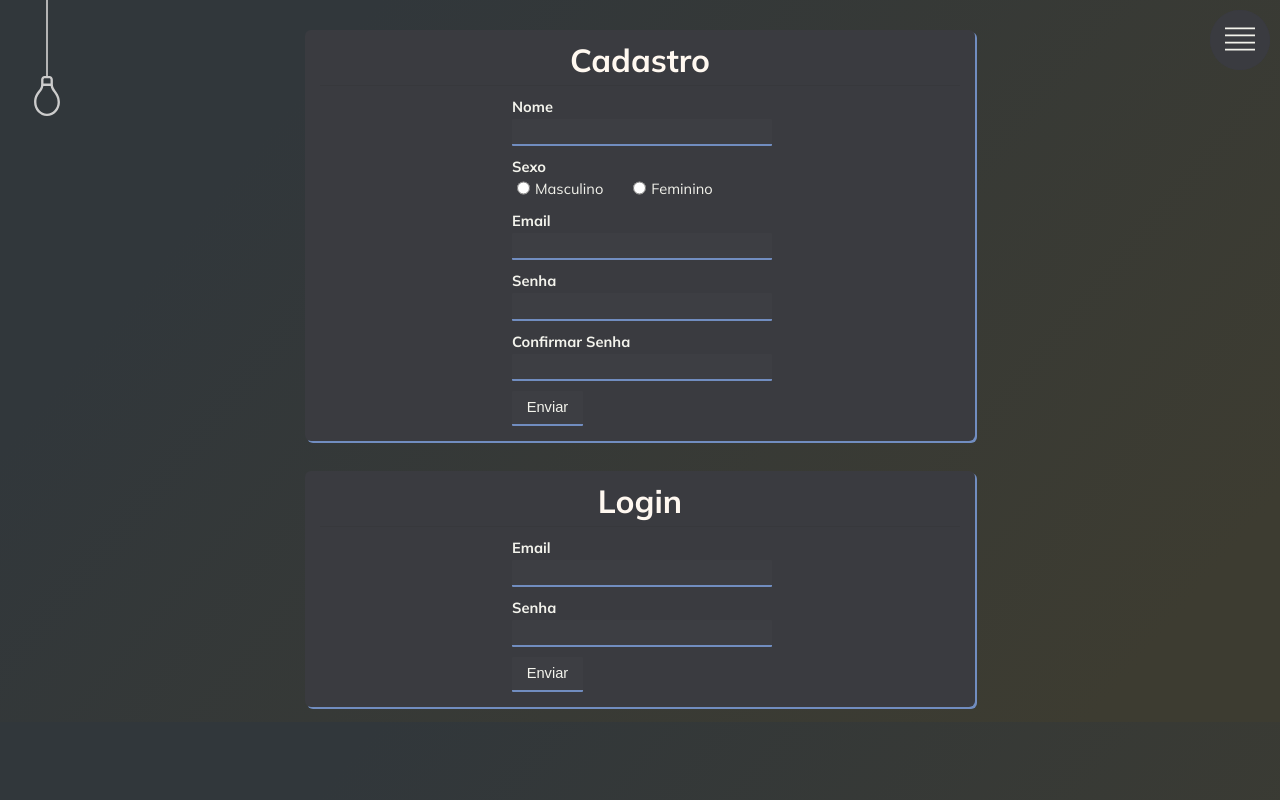
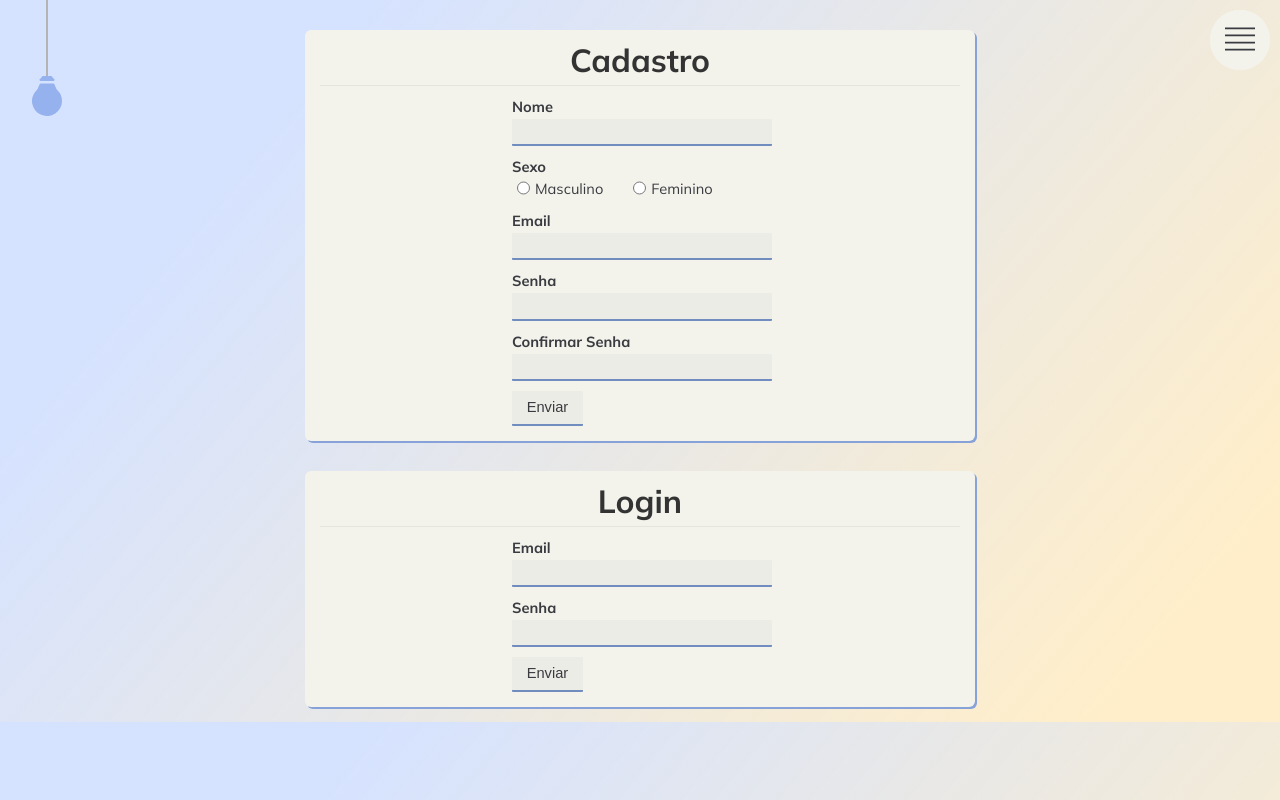
Before and after one commit to CaduVarela/CadastroReact, a React (Create React App) app in the folder cadastro/: page / in a window 1280 px wide. Built offline with nearby package versions, Linux system fonts and the light colour scheme.

Commit message:
Trocador de Temas (quase) Funcionando

```diff
--- a/cadastro/src/App.js
+++ b/cadastro/src/App.js
@@ -8,11 +8,25 @@ import ThemeSwitcher from './components/ThemeSwitcher';
 
 function App() {
 
-  const [theme, setTheme] = useState('dark');
+  const [theme, setTheme] = useState('light');
 
   useEffect(() => {
     document.body.classList.add(theme);
   });
+
+  function handleThemeSwitch()  {
+
+    if (theme === 'light') {
+      setTheme('dark');
+      document.body.classList.remove('light');
+      document.body.classList.remove('dark');
+    }
+    else {
+      setTheme('light');
+      document.body.classList.remove('dark');
+      document.body.classList.remove('light');
+    }
+  }
 
   return (
     <div className='app'>
@@ -27,7 +41,7 @@ function App() {
           <button>Login</button>
         </li>
       </DropdownMenu>
-      <ThemeSwitcher/>
+      <ThemeSwitcher theme={theme} onClick={handleThemeSwitch}/>
 
       <SignupScreen/>
       <LoginScreen/>
--- a/cadastro/src/components/ThemeSwitcher.css
+++ b/cadastro/src/components/ThemeSwitcher.css
@@ -1,4 +1,5 @@
 @charset "utf8";
+@import url("../index.css");
 
 #theme-switcher {
     position: fixed;
@@ -27,11 +28,12 @@
 }
 
 .light #theme-switcher svg {
-    filter: hue-rotate(180deg) grayscale(0) invert(0) brightness(1) contrast(1);
+    color: var(--detail);
+    filter: brightness(1.1);
 }
 
 .dark #theme-switcher svg {
-    filter: hue-rotate(180deg) grayscale(1) invert(1) brightness(2.5) contrast(.6);
+    filter: grayscale(1) brightness(1);
 }
 
 #bulb-cable {
--- a/cadastro/src/components/ThemeSwitcher.js
+++ b/cadastro/src/components/ThemeSwitcher.js
@@ -1,12 +1,13 @@
 import "./ThemeSwitcher.css";
-import { TfiLightBulb } from "react-icons/tfi";
+//import { TfiLightBulb } from "react-icons/tfi";
+import { BsLightbulb, BsLightbulbFill } from "react-icons/bs";
 
-const ThemeSwitcher = () => {
+const ThemeSwitcher = ({theme, onClick}) => {
 
     return(
-        <button id="theme-switcher" onclick="switchtheme()">
+        <button id="theme-switcher" onClick={onClick}>
             <div id="bulb-cable"></div>
-            <TfiLightBulb/>
+            {theme == 'light' ? <BsLightbulbFill/> : <BsLightbulb/>}
         </button>
     );
 }
--- a/cadastro/src/index.css
+++ b/cadastro/src/index.css
@@ -38,9 +38,9 @@ body {
   background-repeat: no-repeat;
   background-attachment: fixed;
   color: var(--text);
-  transition: background-color .21s ease-in;
   margin: 0;
   padding: 0;
+  transition: all .21s ease-in;
 }
 
 .light {
```
